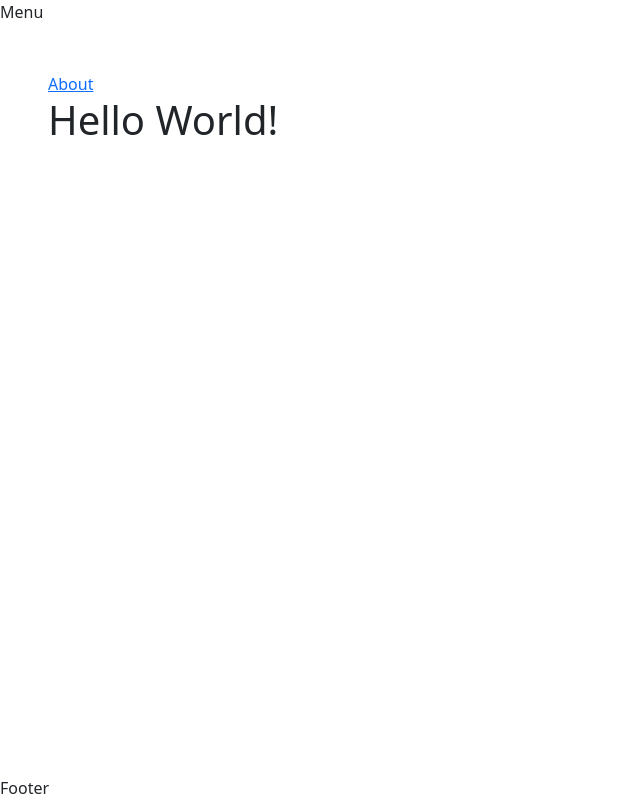
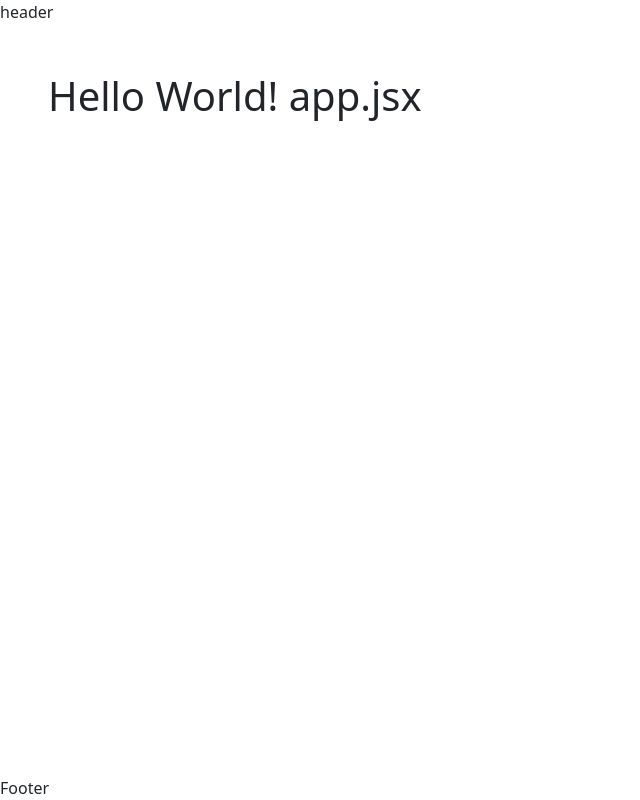
Before and after one commit to Skell87/react-random-restaurant, a React (Vite) app: page / in a window 1280 px wide. Shown: the whole page, without its empty margins (0-640 px from the left). Built offline with nearby package versions, Linux system fonts and the light colour scheme.

Commit message:
first commit

```diff
--- a/src/About.jsx
+++ /dev/null
@@ -1,13 +0,0 @@
-import { Link } from "react-router-dom"
-
-function About() {
-  return (
-    <div className="p-5">
-      <Link to='/'>{'<- Back'}</Link>
-      <h1>About Page</h1>
-    </div>
-  )
-}
-
-
-export default About
--- a/src/App.jsx
+++ b/src/App.jsx
@@ -3,7 +3,7 @@ import { Link } from "react-router-dom"
 const Title = () => {
   return (
     <h1>
-      Hello World!
+      Hello World! app.jsx
     </h1>
   )
 }
@@ -11,7 +11,6 @@ const Title = () => {
 function App() {
   return (
     <div className="p-5">
-      <Link to='/about'>About</Link>
       <Title />
     </div>
   )
--- a/src/Header.jsx
+++ b/src/Header.jsx
@@ -1,7 +1,7 @@
 function Header() {
   return (
     <div>
-      Menu
+      header
     </div>
   )
 }
```
Also changed, not shown: src/main.jsx (+2 -5 lines).
